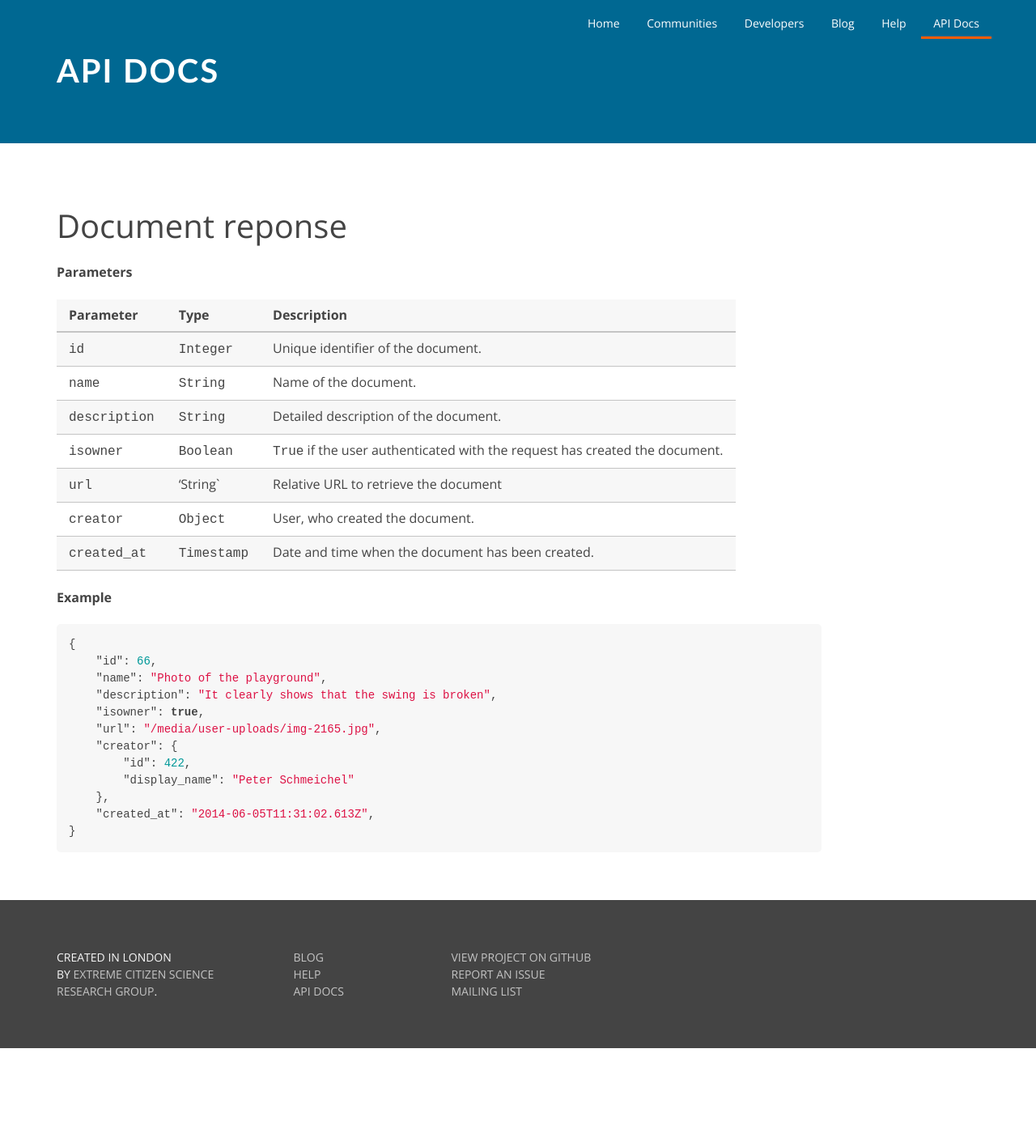
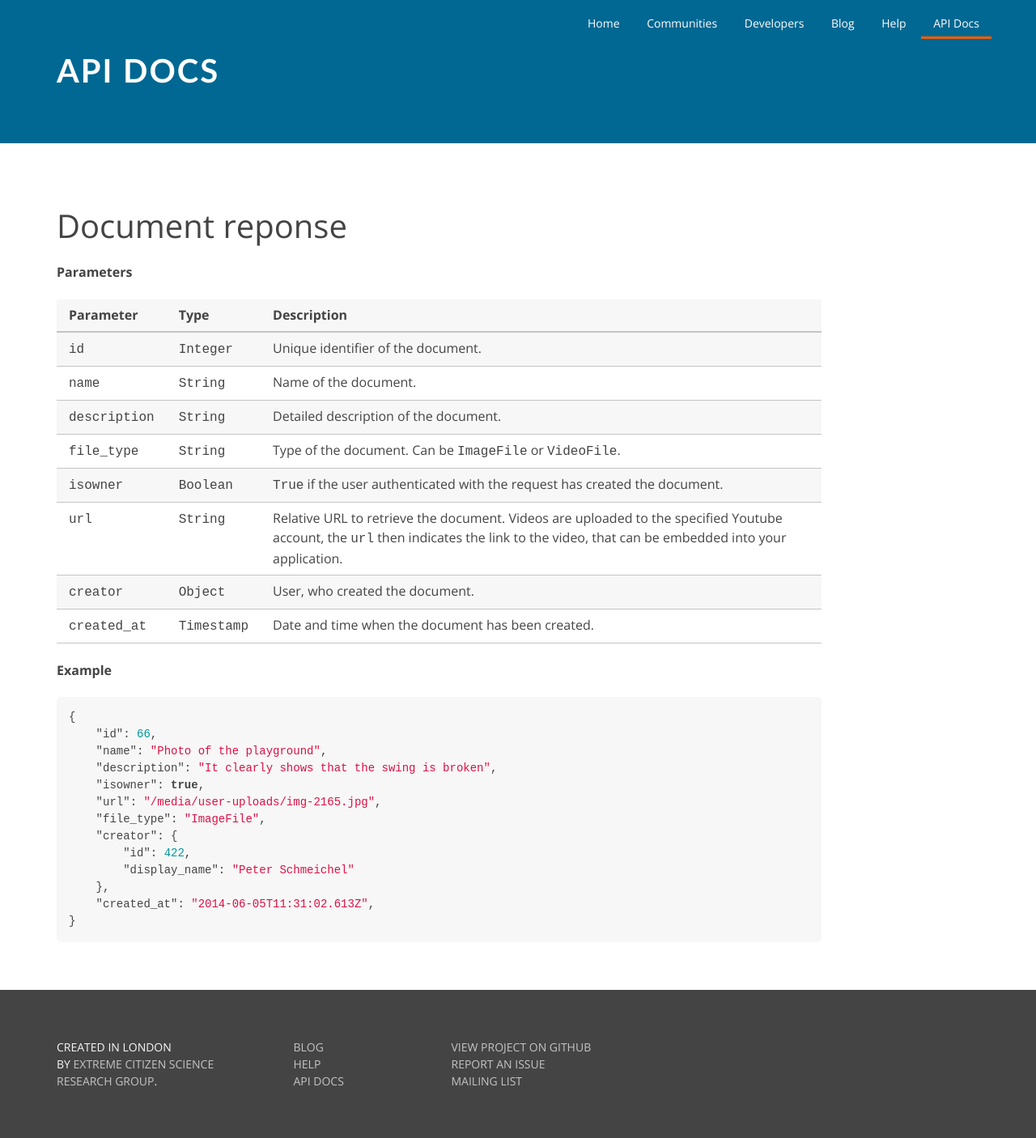
Before and after one commit to ExCiteS/geokey-website, a Jekyll site: the page built from _docs/document-response.md, in a window 1280 px wide. Shown: the whole page at 81% size. Built offline with Jekyll 4.4.1, drawn with Linux system fonts in a browser that asks for light colours; Markdown is read by kramdown in place of the engine named in the settings; before the commit the page ends 1295 px from its top, so only the background shows below that.

Commit message:
Add video docs

```diff
--- a/_docs/document-response.md
+++ b/_docs/document-response.md
@@ -10,8 +10,9 @@ Parameter           | Type        | Description
 `id`                | `Integer`   | Unique identifier of the document.
 `name`              | `String`    | Name of the document.
 `description`       | `String`    | Detailed description of the document.
+`file_type`         | `String`    | Type of the document. Can be `ImageFile` or `VideoFile`.
 `isowner`           | `Boolean`   | `True` if the user authenticated with the request has created the document.
-`url`               | 'String`    | Relative URL to retrieve the document
+`url`               | `String`    | Relative URL to retrieve the document. Videos are uploaded to the specified Youtube account, the `url` then indicates the link to the video, that can be embedded into your application.
 `creator`           | `Object`    | User, who created the document.
 `created_at`        | `Timestamp` | Date and time when the document has been created.
 
--- a/_includes/api-examples/document.md
+++ b/_includes/api-examples/document.md
@@ -5,6 +5,7 @@
     "description": "It clearly shows that the swing is broken",
     "isowner": true,
     "url": "/media/user-uploads/img-2165.jpg",
+    "file_type": "ImageFile",
     "creator": {
         "id": 422,
         "display_name": "Peter Schmeichel"
```
